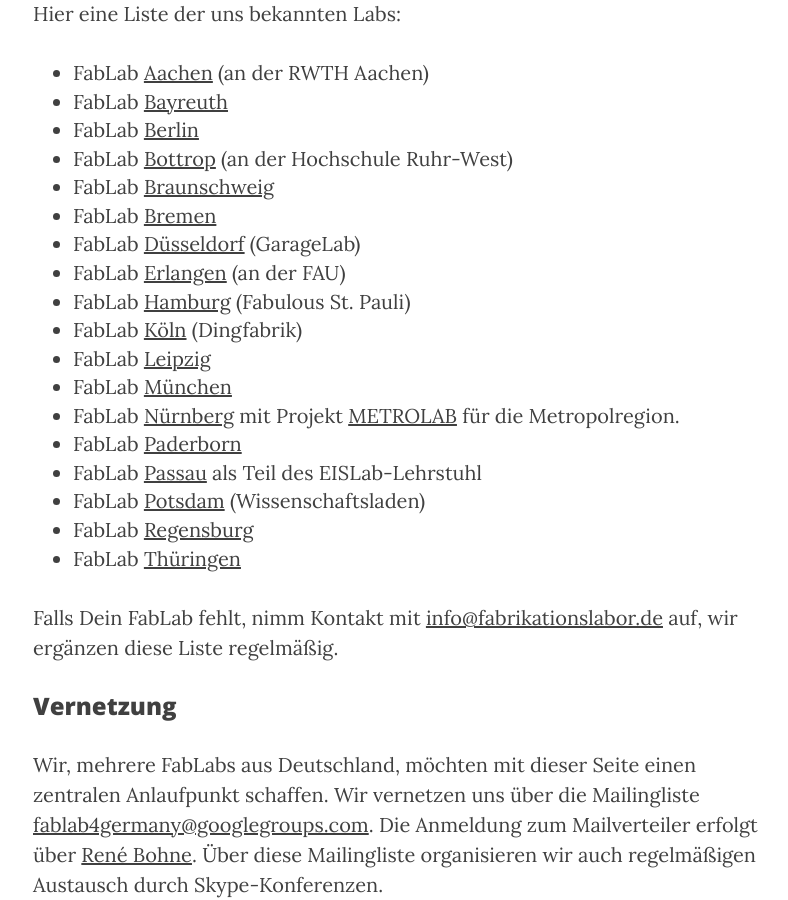
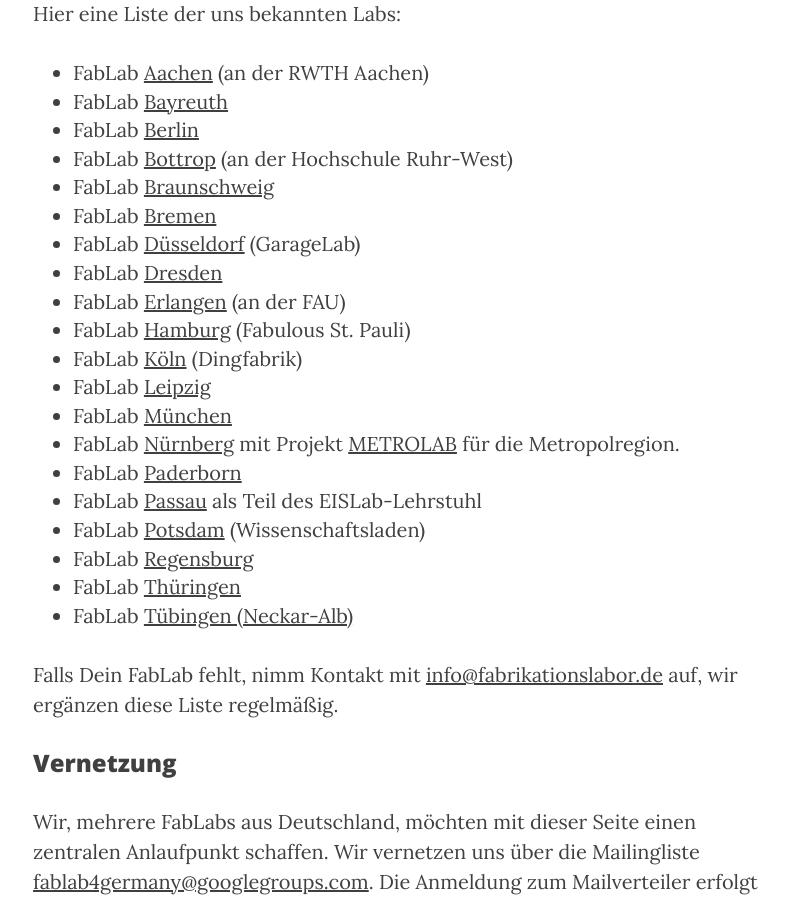
Before and after one commit to fabrikationslabor/fabrikationslabor.github.io, a Jekyll site: the page built from fablabs-in-deutschland.html, in a window 1280 px wide and 900 px high, scrolled down 921 px. Shown: the whole window, without its empty margins (232-1020 px from the left). Built offline with Jekyll 4.4.1, drawn with Linux system fonts in a browser that asks for light colours; nearby versions of some CDN libraries.

Commit message:
Update fablabs-in-deutschland.html
Dresden und Tübingen hinzugefügt (via Matthias vom Werk.Stadt.Laden)

```diff
--- a/fablabs-in-deutschland.html
+++ b/fablabs-in-deutschland.html
@@ -20,7 +20,7 @@
   <li>FabLab <a href="http://fablab-bremen.org" target="_blank">Bremen</a></li>
   <!-- http://www.l1a.de/ Darmstadt -->
   <li>FabLab <a href="http://garage-lab.de" target="_blank">Düsseldorf</a> (GarageLab)</li>
-  <!-- Dresden?? -->
+  <li>FabLab <a href="www.fablabdd.de" target="_blank">Dresden</a></li>
   <li>FabLab <a href="https://fablab.fau.de" target="_blank">Erlangen</a> (an der FAU)</li>
   <li>FabLab <a href="http://fablab-hamburg.org" target="_blank">Hamburg</a> (Fabulous St. Pauli)</li>
   <!-- Karlsruhe -->
@@ -40,6 +40,7 @@
   <!-- schwabach -->
   <!-- siegen -->
   <li>FabLab <a href="http://www.fablab-thueringen.de/" target="_blank">Thüringen</a></li>
+  <li>FabLab <a href="http://www.fablab-neckar-alb.org " target="_blank">Tübingen (Neckar-Alb)</a></li>
   <!-- Wildau -->
   <!-- Wuppertal devtal.de -->
 </ul>
```
